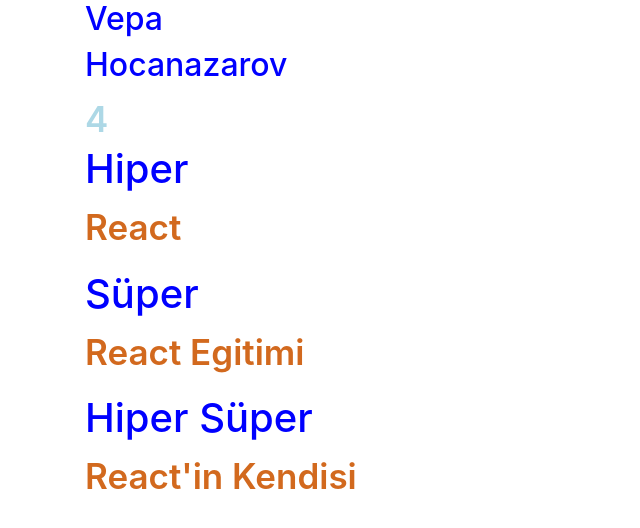
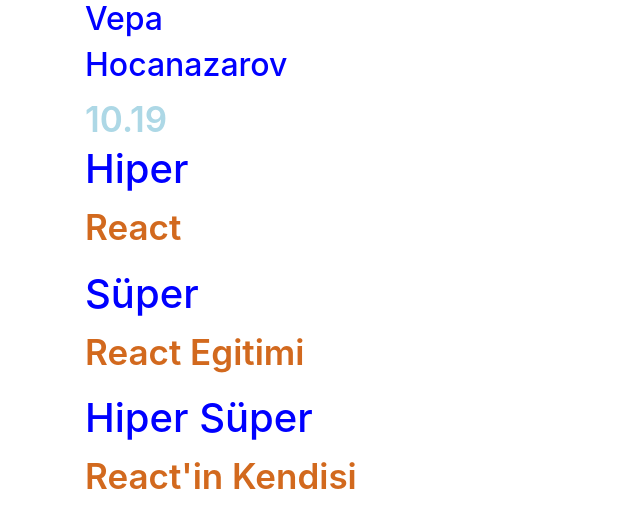
Before and after one commit to VepaHocanazarov/React-Egtimi-2.section-, a React (Create React App) app: page / in a window 1280 px wide. Shown: the top 528 px of the page, without its empty margins (0-640 px from the left). Built offline with nearby package versions, Linux system fonts and the light colour scheme.

Commit message:
PropTypes'da isRequired ve oneOfType kullanımı

```diff
--- a/src/App.js
+++ b/src/App.js
@@ -34,7 +34,7 @@
 
 
         <Aygul isim = {name} soyad = {lastname} />
-        <Arakatmann dizim = {dizim}  name = {4}/>
+        <Arakatmann dizim = {dizim}  name = {10.19}/>
 
       </div>
 
--- a/src/Arakatmann.js
+++ b/src/Arakatmann.js
@@ -37,8 +37,12 @@
 
 Arakatmann.propTypes =
 {
-  dizim: PropTypes.array, // ----->>> class componentleri dışındaki componentlerde bu tür ptoptypes kullanırız.
-  name: PropTypes.number
+  dizim: PropTypes.array.isRequired, // ----->>> class componentleri dışındaki componentlerde bu tür ptoptypes kullanırız.
+  name: PropTypes.oneOfType([
+    PropTypes.number,
+    PropTypes.string,
+  ]).isRequired
+
 }
 
 export default Arakatmann;
```
